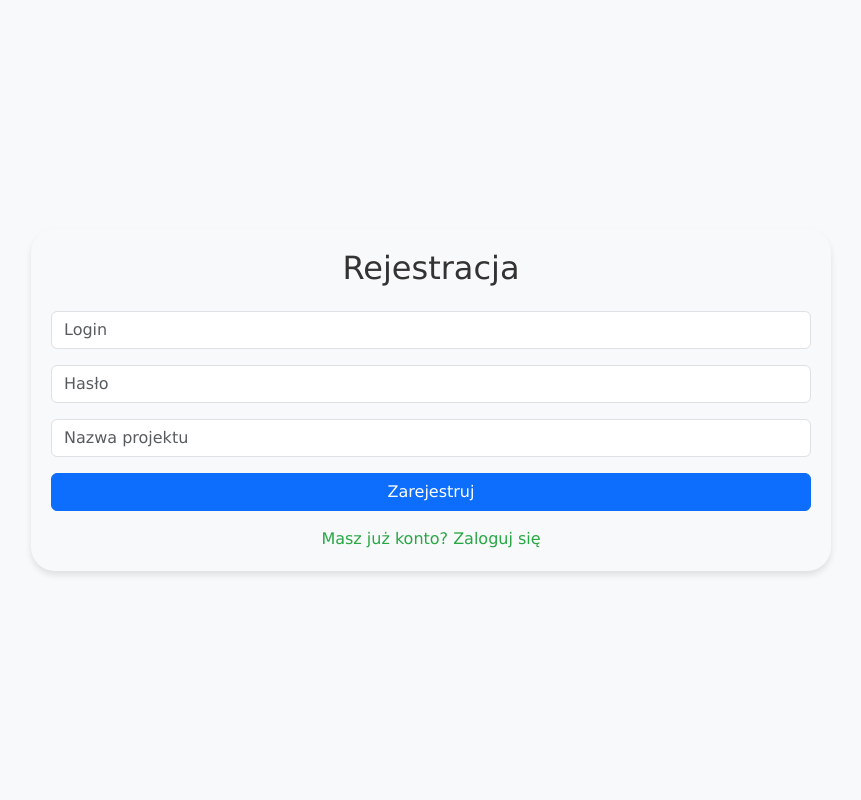
After one commit to Pioter54/PROJ1, a Flask app: page /register in a window 1280 px wide. The commit adds this page. Shown: the whole page, without its empty margins (209-1070 px from the left). Run offline with Flask 3, Linux system fonts and the light colour scheme.

Commit message:
feat: strona logowania, rejstrowania i baza danych użytkowników

```diff
--- a/app.py
+++ b/app.py
@@ -1,28 +1,92 @@
 # app.py
+from functools import wraps
+from flask import Flask, render_template, request, jsonify, redirect, url_for, session
+from flask_sqlalchemy import SQLAlchemy
+from werkzeug.security import generate_password_hash, check_password_hash
 from main import initialize_langchain, generate_json, save_json_to_file, update_terraform_from_json, execute_terraform
-from flask import Flask, render_template, request, jsonify
+import os
 
 app = Flask(__name__)
+app.config['SECRET_KEY'] = os.urandom(24)
+app.config['SQLALCHEMY_DATABASE_URI'] = 'sqlite:///users.db'
+app.config['SQLALCHEMY_TRACK_MODIFICATIONS'] = False
+db = SQLAlchemy(app)
 
+class User(db.Model):
+    id = db.Column(db.Integer, primary_key=True)
+    username = db.Column(db.String(80), unique=True, nullable=False)
+    password = db.Column(db.String(120), nullable=False)
+    project_name = db.Column(db.String(120), nullable=False)
+
+with app.app_context():
+    db.create_all()
+
+# Decorator do sprawdzania autentykacji
+def login_required(f):
+    @wraps(f)  # Dodaj ten dekorator
+    def decorated_function(*args, **kwargs):
+        if 'user_id' not in session:
+            return redirect(url_for('login'))
+        return f(*args, **kwargs)
+    return decorated_function
 
 @app.route('/')
+@login_required
 def index():
     return render_template('chat.html')
 
+@app.route('/login', methods=['GET', 'POST'])
+def login():
+    if request.method == 'POST':
+        username = request.form['username']
+        password = request.form['password']
 
-@app.route('/chat', methods=['POST'])
+        user = User.query.filter_by(username=username).first()
+        if user and check_password_hash(user.password, password):
+            session['user_id'] = user.id
+            session['project_name'] = user.project_name
+            return redirect(url_for('index'))
+        return render_template('login.html', error='Nieprawidłowy login lub hasło')
+    return render_template('login.html')
+
+@app.route('/register', methods=['GET', 'POST'])
+def register():
+    if request.method == 'POST':
+        username = request.form['username']
+        password = generate_password_hash(request.form['password'])
+        project_name = request.form['project_name']
+
+        if User.query.filter_by(username=username).first():
+            return render_template('register.html', error='Użytkownik już istnieje')
+
+        new_user = User(
+            username=username,
+            password=password,
+            project_name=project_name
+        )
+        db.session.add(new_user)
+        db.session.commit()
+
+        return redirect(url_for('login'))
+    return render_template('register.html')
+
+@app.route('/logout')
+def logout():
+    session.clear()
+    return redirect(url_for('login'))
+
+@app.route('/chat', methods=['POST'], endpoint='chat_endpoint')
+@login_required
 def chat():
     client = initialize_langchain()
     user_input = request.json.get('message')
     generated_json = generate_json(client, user_input)
-    # Zwracamy JSON do wyświetlenia użytkownikowi
     return jsonify({"json_code": generated_json})
 
-
-@app.route('/approve_json', methods=['POST'])
+@app.route('/approve_json', methods=['POST'], endpoint='approve_json_endpoint')
+@login_required
 def approve_json():
     approved_json = request.json.get('json_code')
-    # Zapisujemy zatwierdzony JSON do pliku
     save_json_to_file(approved_json)
     terraform_query = update_terraform_from_json("temp/output.json", "terraform-templates")
     terraform_result = execute_terraform()
@@ -31,6 +95,5 @@ def approve_json():
         "terraform_result": terraform_result
     })
 
-
 if __name__ == '__main__':
     app.run(debug=True, host='0.0.0.0', port=5000)
--- a/requirements.txt
+++ b/requirements.txt
@@ -3,3 +3,6 @@ langchain==0.0.208
 langchain-community==0.0.8
 python-dotenv==1.0.0
 openai==0.27.8
+flask-sqlalchemy==3.1.0
+werkzeug==2.3.4
+functools==3.0.1
--- a/static/css/styles.css
+++ b/static/css/styles.css
@@ -161,3 +161,17 @@ input:focus {
     background-color: #222;
     color: #f8f9fa;
 }
+
+.alert {
+    border-radius: 1.5rem;
+    margin: 10px 0;
+}
+
+a {
+    color: #28a745;
+    text-decoration: none;
+}
+
+.dark-theme a {
+    color: #00e87e;
+}
--- a/templates/chat.html
+++ b/templates/chat.html
@@ -14,6 +14,7 @@
 <body>
   <div class="theme-toggle">
     <button id="theme-button" class="theme-btn">🌙</button>
+    <a href="{{ url_for('logout') }}" class="btn btn-danger ms-2">Wyloguj</a>
 </div>
 <div class="container vertical-center">
     <div class="container chat-container">
--- /dev/null
+++ b/templates/register.html
@@ -0,0 +1,32 @@
+<!DOCTYPE html>
+<html lang="pl">
+<head>
+    <meta charset="UTF-8">
+    <title>Rejestracja</title>
+    <link href="https://cdn.jsdelivr.net/npm/bootstrap@5.3.0-alpha3/dist/css/bootstrap.min.css" rel="stylesheet">
+    <link rel="stylesheet" href="/static/css/styles.css">
+</head>
+<body class="vertical-center">
+    <div class="container chat-container">
+        <h2 class="text-center mb-4">Rejestracja</h2>
+        {% if error %}
+        <div class="alert alert-danger">{{ error }}</div>
+        {% endif %}
+        <form method="POST">
+            <div class="mb-3">
+                <input type="text" class="form-control" name="username" placeholder="Login" required>
+            </div>
+            <div class="mb-3">
+                <input type="password" class="form-control" name="password" placeholder="Hasło" required>
+            </div>
+            <div class="mb-3">
+                <input type="text" class="form-control" name="project_name" placeholder="Nazwa projektu" required>
+            </div>
+            <button type="submit" class="btn btn-primary w-100">Zarejestruj</button>
+        </form>
+        <div class="mt-3 text-center">
+            <a href="{{ url_for('login') }}">Masz już konto? Zaloguj się</a>
+        </div>
+    </div>
+</body>
+</html>
```
Also changed, not shown: templates/login.html (added, +29 -0 lines), instance/users.db (added).
